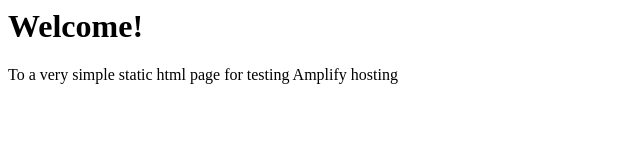
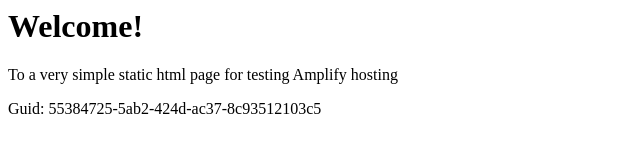
Before and after one commit to aws-aemilia-mxp/Github-PR-Commit-Integration-Test-DoNotTouch-GitHubAutoBuildCanaryTest-v1-preprod-eu-south-1, a website: page src/index.html in a window 1280 px wide. Shown: the whole page, without its empty margins (0-640 px from the left). Drawn offline with Linux system fonts and the light colour scheme.

Commit message:
commit from integ tests

```diff
--- a/src/index.html
+++ b/src/index.html
@@ -1,3 +1,5 @@
+
+
 <html lang="en">
 
 <head>
@@ -10,6 +12,6 @@
 <body>
     <h1>Welcome!</h1>
     <p>To a very simple static html page for testing Amplify hosting</p>
-</body>
+    <p>Guid: 55384725-5ab2-424d-ac37-8c93512103c5</p></body>
 
 </html>
```
